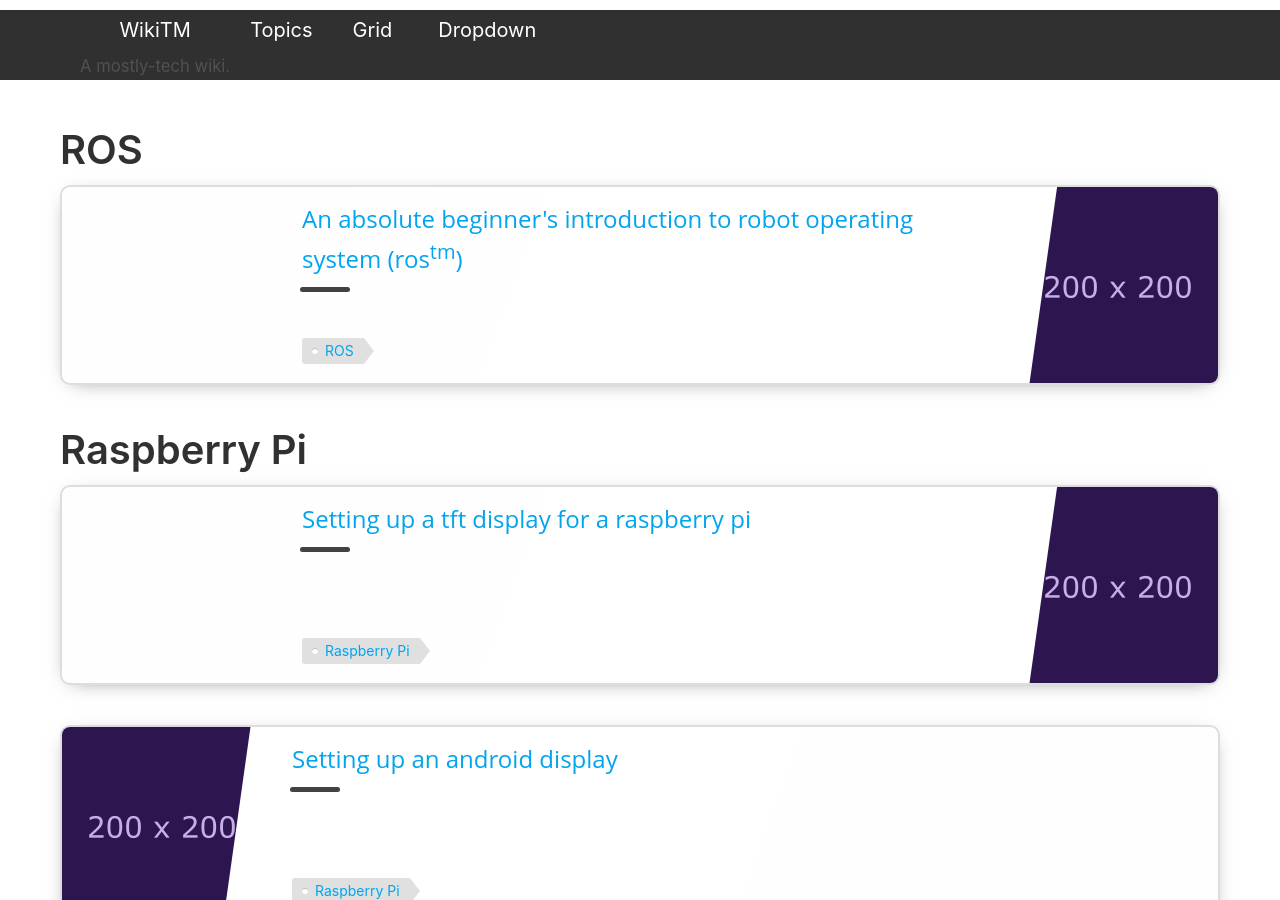
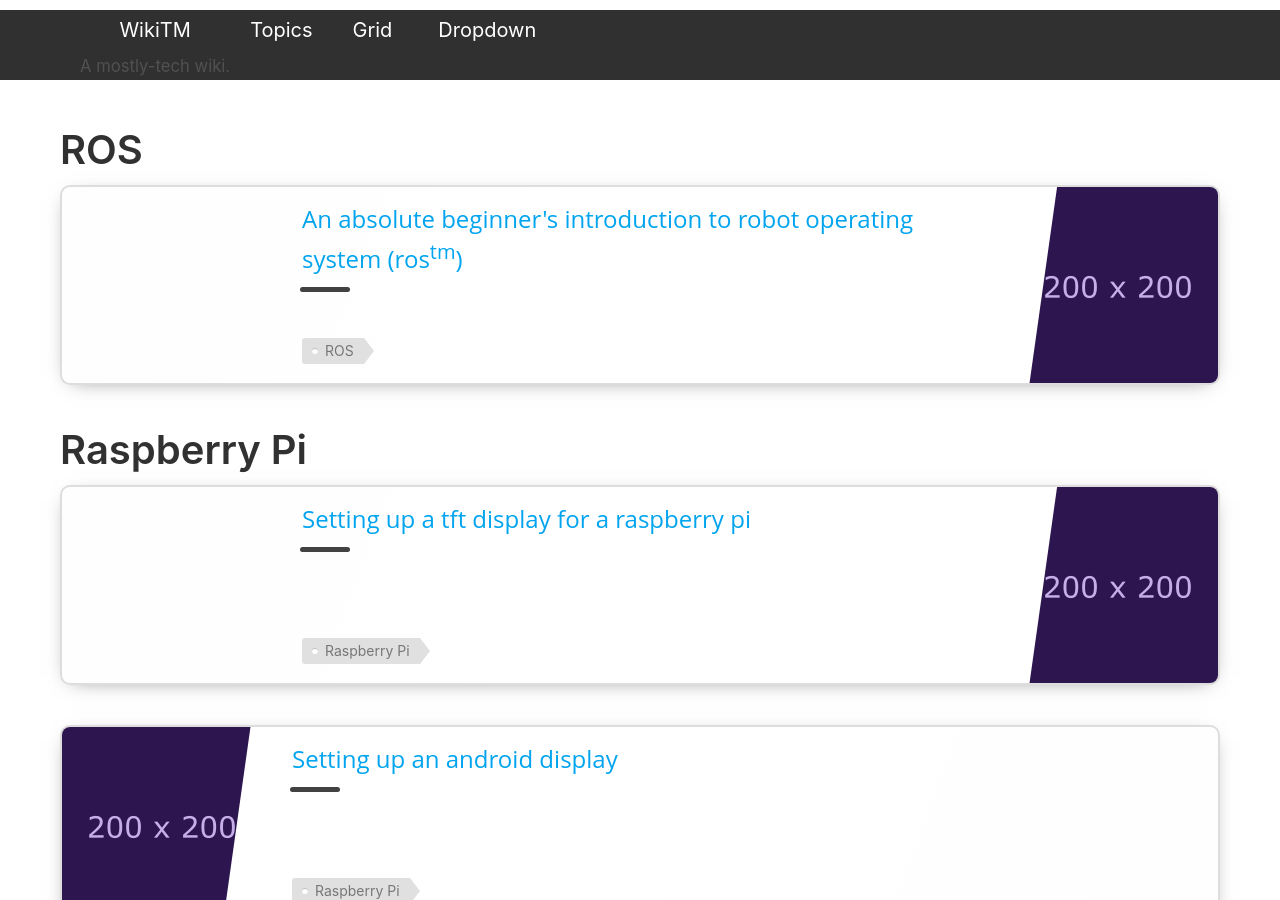
Before and after one commit to tejaswid/wikitm, a Jekyll site: the page built from grid.html, in a window 1280 px wide and 900 px high. Built offline with Jekyll 4.4.1, drawn with Linux system fonts in a browser that asks for light colours.

Commit message:
removed link from tag

```diff
--- a/grid.html
+++ b/grid.html
@@ -42,9 +42,7 @@ title: Grid
                             </div>
                             {% endif %}
                             <div class="card-tagbox">
-                                <span class="card-tag">
-                                    <a href='{{ site.baseurl | append:"/" | append:coll.label | append:"/" }}'> {{ coll.menu_heading }} </a>
-                                </span>
+                                <span class="card-tag"> {{ coll.menu_heading }} </span>
                             </div>
                         </div>
                     </div>
```
